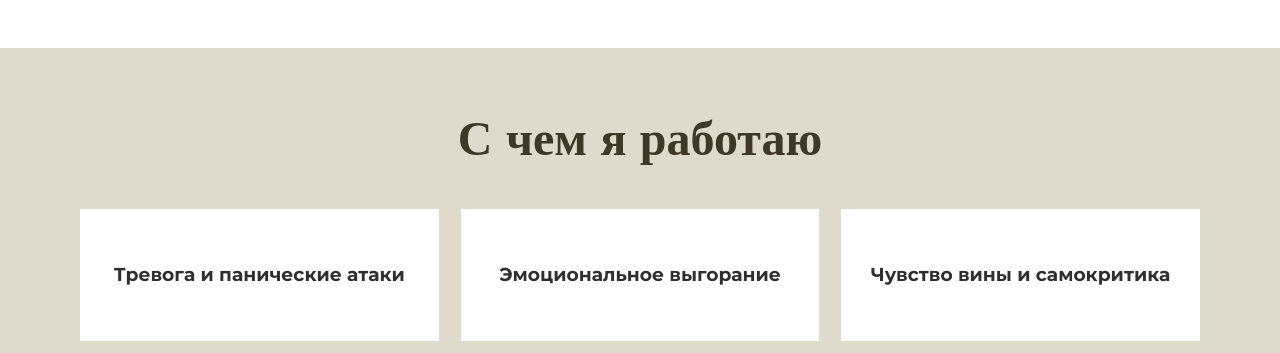
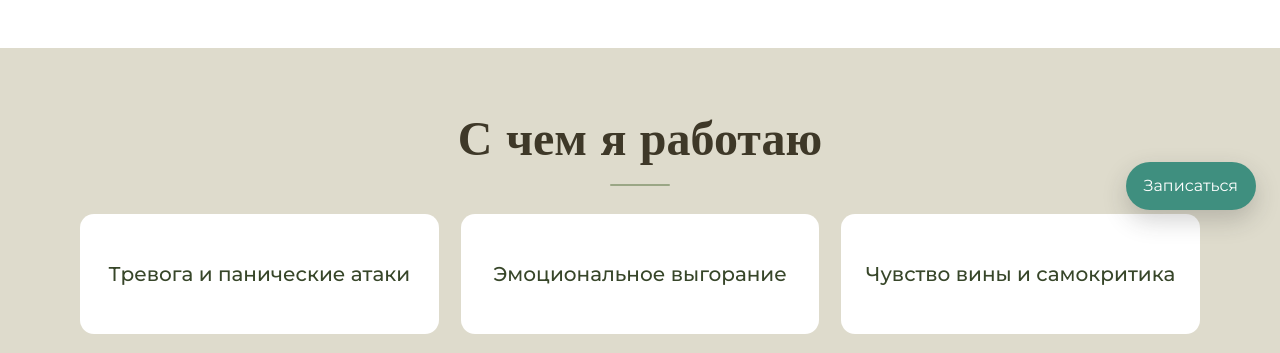
Before and after one commit to Frantume/my-site, a plain HTML site: page index.html in a window 1280 px wide. Shown: the part 566-919 px from the top of the page. Drawn offline with nearby package versions, Linux system fonts and the light colour scheme.

Commit message:
Enhance styles for hero and metric card components

```diff
--- a/style.css
+++ b/style.css
@@ -79,6 +79,7 @@ background: #ffffff;
   width: 100%;
   max-height: 560px;
   object-fit: cover;
+  object-position: top center;
 }
 
 .hero h1 {
@@ -136,17 +137,19 @@ background: #ffffff;
 .metric-card {
   background: #ffffff;
   text-align: center;
-  padding: 32px 20px;
+  min-height: 120px;
+  padding: 24px 18px;
+  border-radius: 14px;
+  display: flex;
+  align-items: center;
+  justify-content: center;
 }
 
-.metric-icon {
-  color: #9aa685;
-  font-size: 30px;
-}
-
-.metric-card h2 {
-  margin: 8px 0;
-  font-size: 44px;
+.metric-card h3 {
+  margin: 0;
+  font-size: 20px;
+  line-height: 1.3;
+  font-weight: 500;
   color: var(--primary-dark);
 }
 
@@ -157,6 +160,17 @@ background: #ffffff;
   font-size: 48px;
   color: #3e3828;
 }
+
+.section-title::after {
+  content: "";
+  display: block;
+  width: 60px;
+  height: 2px;
+  background: #9aa685;
+  margin: 3px auto 0;
+  border-radius: 2px;
+}
+
 
 .reviews,
 .education,
@@ -194,10 +208,11 @@ background: #ffffff;
   gap: 14px;
 }
 
-.education img {
+.education-card img {
   width: 100%;
-  height: 210px;
+  height: 220px;
   object-fit: cover;
+  border-radius: 12px;
 }
 
 .services {
@@ -279,10 +294,30 @@ background: #ffffff;
   margin: 4px 0;
 }
 
+.floating-cta {
+  position: fixed;
+  right: 24px;
+  bottom: 24px;
+  z-index: 20;
+  display: inline-flex;
+  align-items: center;
+  justify-content: center;
+  min-height: 48px;
+  padding: 0 18px;
+  border-radius: 999px;
+  background: #3f8f7f;
+  color: #ffffff;
+  text-decoration: none;
+   box-shadow: 0 10px 24px rgba(47, 47, 47, 0.22);
+}
+
+.floating-cta:hover {
+  background: #35786b;
+}
+
 @media (max-width: 980px) {
   .hero-grid,
   .metrics-grid,
-  .reviews-grid,
   .education-grid,
   .literature-grid {
     grid-template-columns: 1fr;
@@ -292,7 +327,7 @@ background: #ffffff;
     display: none;
   }
 
- .hero h1 {
+  .hero h1 {
     font-size: 42px;
   }
 
@@ -304,3 +339,13 @@ background: #ffffff;
     font-size: 28px;
   }
 }
+
+@media (max-width: 640px) {
+  .floating-cta {
+    right: 12px;
+    bottom: 12px;
+    font-size: 14px;
+    min-height: 44px;
+    padding: 0 14px;
+  }
+}
```
